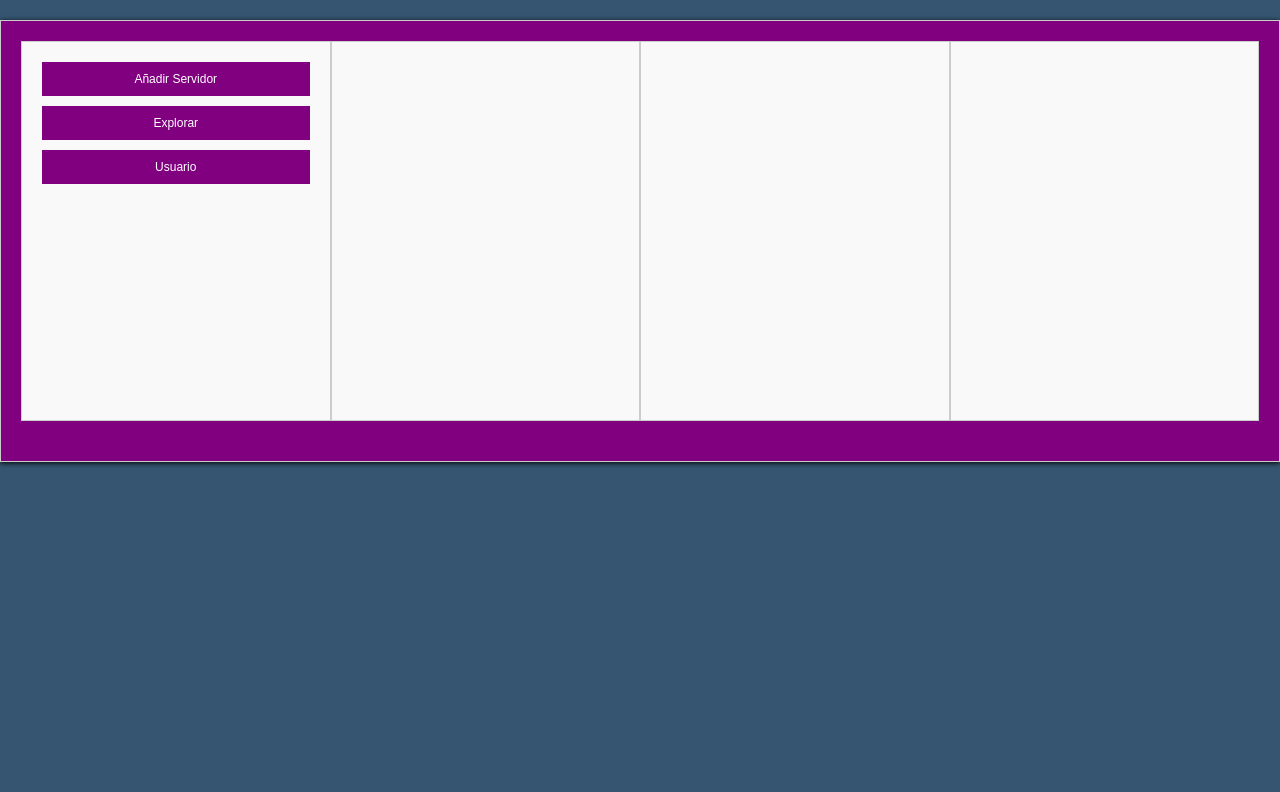
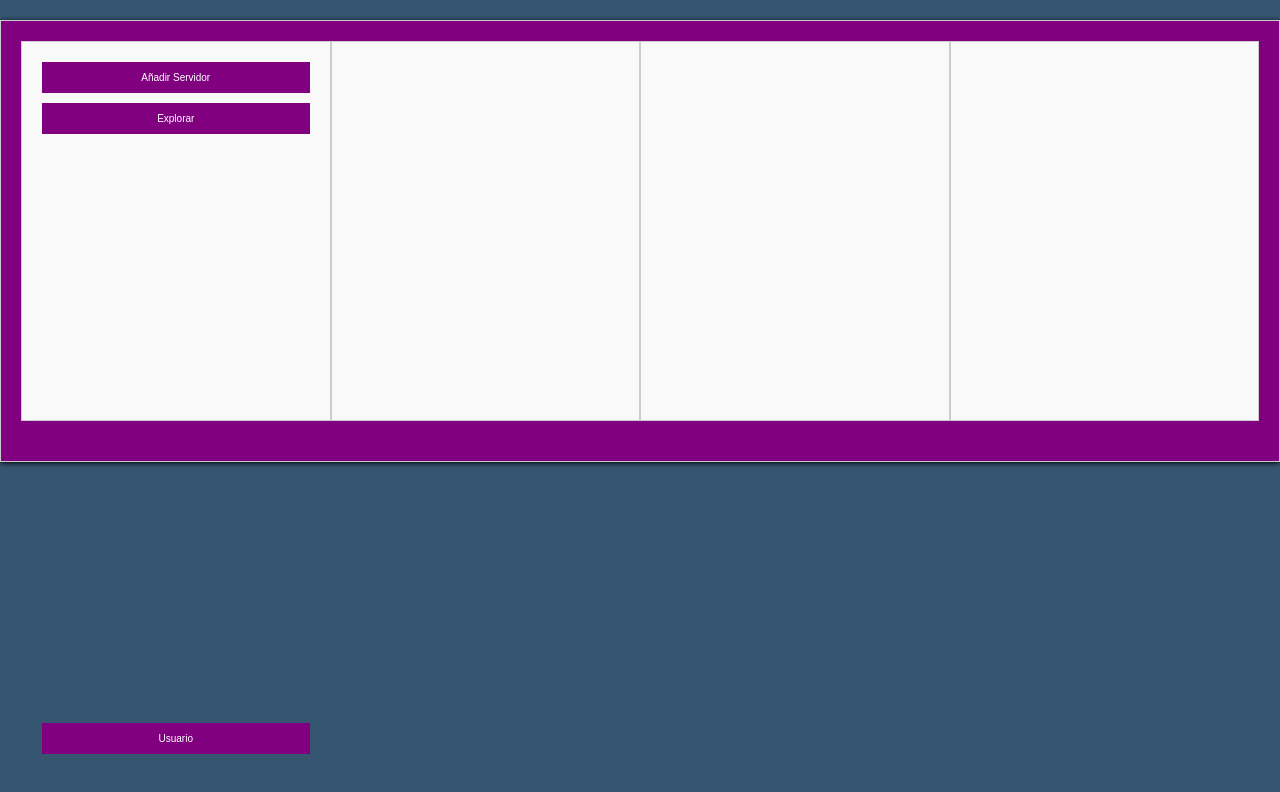
Before and after one commit to rodrigonza92/FRONTED, a plain HTML site: page templates/server.html in a window 1280 px wide. Drawn offline with Linux system fonts and the light colour scheme.

Commit message:
mejora del boton  boton

```diff
--- a/styles/server.css
+++ b/styles/server.css
@@ -36,14 +36,14 @@ body {
 }
 
 .button-container {
-    margin-bottom: 10px;
+    margin-bottom: 220%;
 }
 
 .button {
     display: block;
     width: 100%;
     padding: 10px 20px;
-    font-size: 12px;
+    font-size: 10px;
     margin-bottom: 10px;
     background-color: purple;
     color: #fff;
@@ -55,7 +55,7 @@ body {
     display: block;
     width: 100%;
     padding: 10px 20px;
-    font-size: 12px;
+    font-size: 10px;
     margin-bottom: 10px;
     background-color: purple;
     color: #fff;
```
